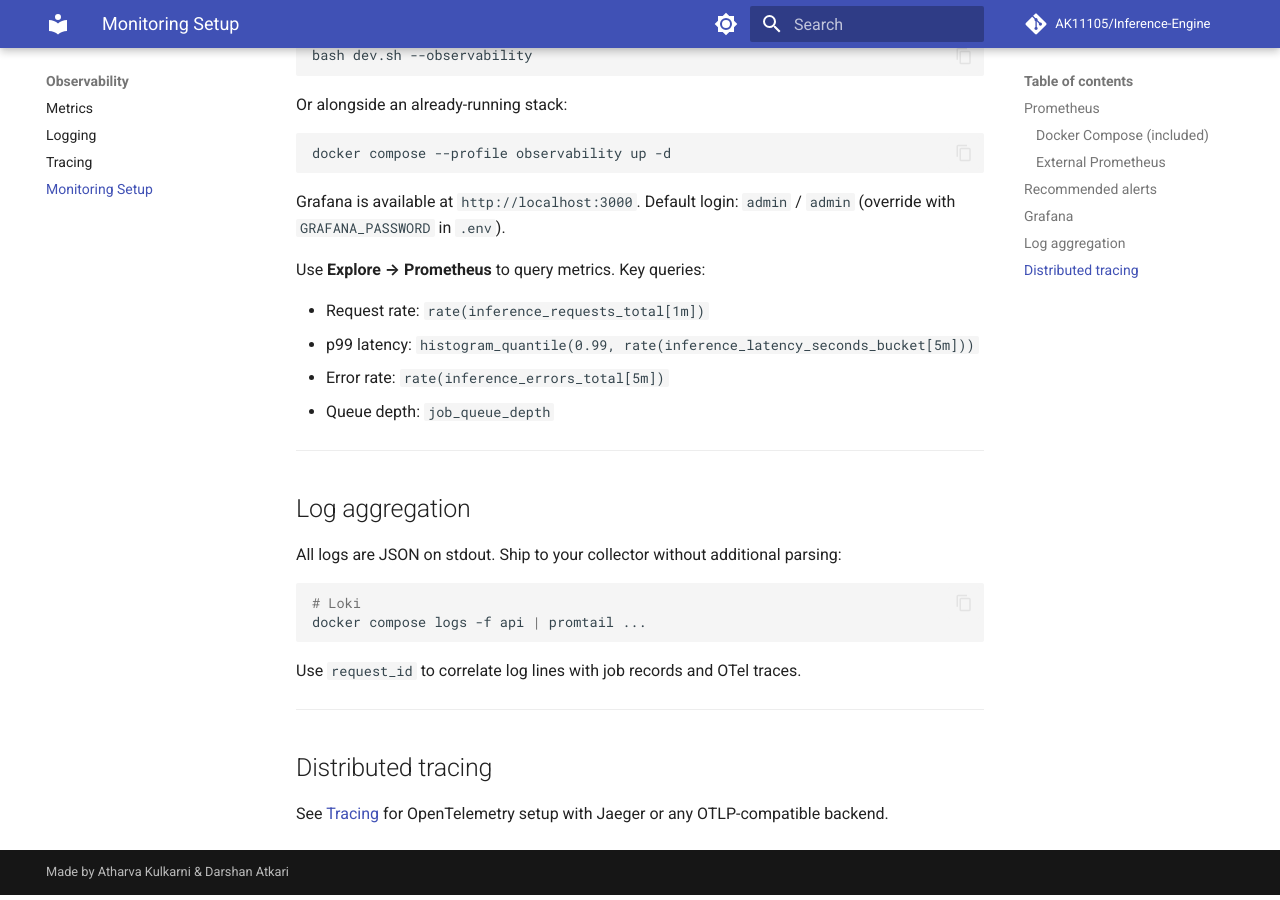
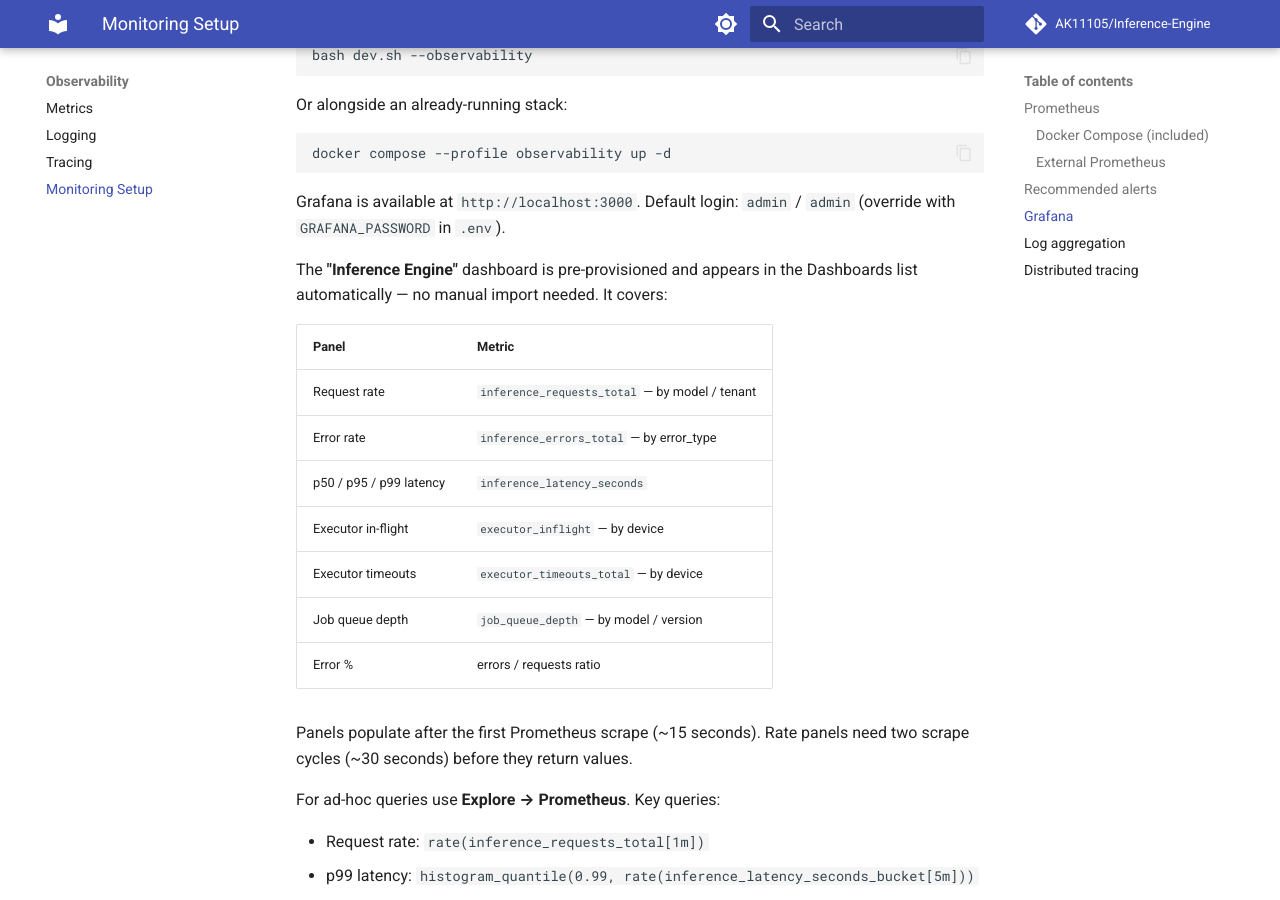
Before and after one commit to AK11105/Inference-Engine, an MkDocs documentation site: the page built from docs/observability/monitoring.md, in a window 1280 px wide and 900 px high, scrolled down 2042 px. Built offline with MkDocs 1.6.1 and Material for MkDocs 9.7.7, drawn with Linux system fonts in a browser that asks for light colours; comment, search, counter and statistics services are not loaded.

Commit message:
feat(observability): add pre-provisioned Grafana dashboard (#73)
* add pre-provisioned Grafana dashboard

* feat(docs): update project structure and monitoring documentation for pre-provisioned Grafana dashboard

```diff
--- a/docs/observability/monitoring.md
+++ b/docs/observability/monitoring.md
@@ -69,7 +69,21 @@ docker compose --profile observability up -d
 
 Grafana is available at `http://localhost:3000`. Default login: `admin` / `admin` (override with `GRAFANA_PASSWORD` in `.env`).
 
-Use **Explore → Prometheus** to query metrics. Key queries:
+The **"Inference Engine"** dashboard is pre-provisioned and appears in the Dashboards list automatically — no manual import needed. It covers:
+
+| Panel | Metric |
+|---|---|
+| Request rate | `inference_requests_total` — by model / tenant |
+| Error rate | `inference_errors_total` — by error_type |
+| p50 / p95 / p99 latency | `inference_latency_seconds` |
+| Executor in-flight | `executor_inflight` — by device |
+| Executor timeouts | `executor_timeouts_total` — by device |
+| Job queue depth | `job_queue_depth` — by model / version |
+| Error % | errors / requests ratio |
+
+Panels populate after the first Prometheus scrape (~15 seconds). Rate panels need two scrape cycles (~30 seconds) before they return values.
+
+For ad-hoc queries use **Explore → Prometheus**. Key queries:
 
 - Request rate: `rate(inference_requests_total[1m])`
 - p99 latency: `histogram_quantile(0.99, rate(inference_latency_seconds_bucket[5m]))`
```
Also changed, not shown: docs/development/project-structure.md (+10 -0 lines), docs/integrations/docker-compose.md (+1 -1 lines), docs/quickstart/docker-quickstart.md (+2 -0 lines), 2 other files.
